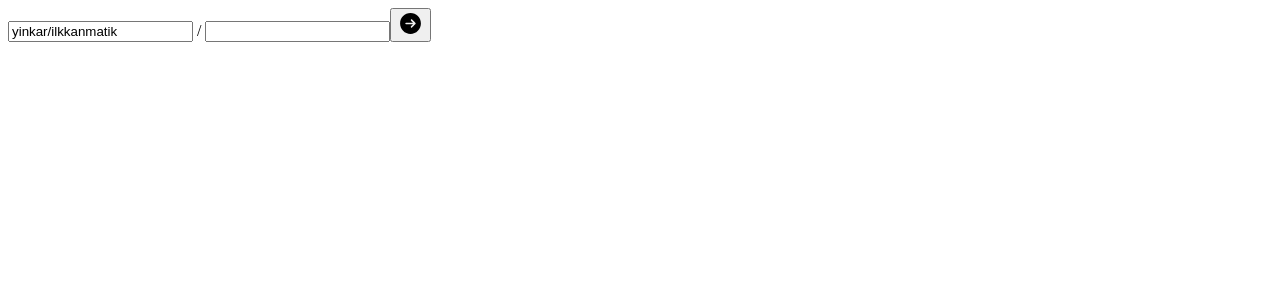
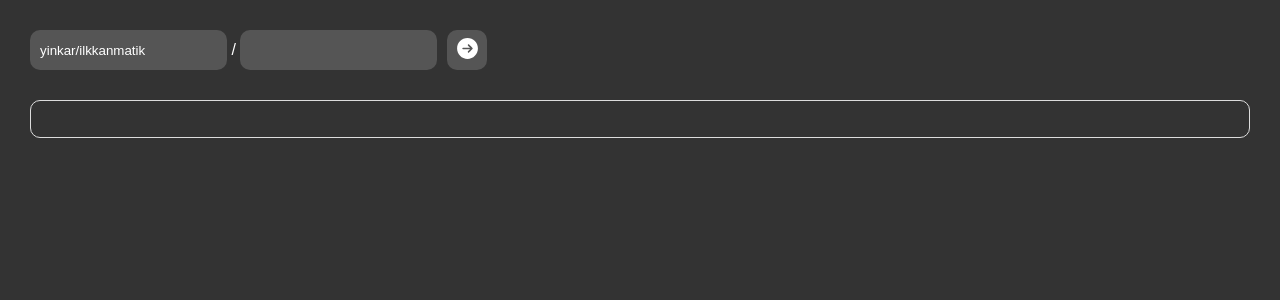
Before and after one commit to yinkar/github-explorer, a Vue app: page / in a window 1280 px wide. Shown: the top 300 px of the page. Built offline with nearby package versions, Linux system fonts and the light colour scheme.

Commit message:
A little style update

```diff
--- a/src/App.vue
+++ b/src/App.vue
@@ -46,7 +46,7 @@ function openFile(url) {
 </script>
 
 <template>
-  <div>
+  <div class="panel">
     <input type="text" ref="repoBox" @keypress="setRepoAndPath" v-model="repo" required>
     /
     <input type="text" ref="pathBox" @keypress="setRepoAndPath" v-model="path"  required>
@@ -54,10 +54,11 @@ function openFile(url) {
     <button @click="setAddress"><svg width="25px" height="25px" clip-rule="evenodd" fill-rule="evenodd" stroke-linejoin="round" stroke-miterlimit="2" viewBox="0 0 24 24" xmlns="http://www.w3.org/2000/svg"><path d="m12.007 2c-5.518 0-9.998 4.48-9.998 9.998 0 5.517 4.48 9.997 9.998 9.997s9.998-4.48 9.998-9.997c0-5.518-4.48-9.998-9.998-9.998zm1.523 6.21s1.502 1.505 3.255 3.259c.147.147.22.339.22.531s-.073.383-.22.53c-1.753 1.754-3.254 3.258-3.254 3.258-.145.145-.335.217-.526.217-.192-.001-.384-.074-.531-.221-.292-.293-.294-.766-.003-1.057l1.977-1.977h-6.693c-.414 0-.75-.336-.75-.75s.336-.75.75-.75h6.693l-1.978-1.979c-.29-.289-.287-.762.006-1.054.147-.147.339-.221.53-.222.19 0 .38.071.524.215z" fill-rule="nonzero"/></svg></button>
   </div>
 
+  <div class="address-bar">
+    {{ address }}
+  </div>
+
   <div>
-    <div>
-      {{ address }}
-    </div>
     <ul class="files">
       <li v-for="item in list">
 
@@ -115,6 +116,9 @@ function openFile(url) {
 </template>
 
 <style scoped>
+  .panel {
+    padding: 30px;
+  }
   .files {
     list-style: none;
     margin: 0;
@@ -136,7 +140,20 @@ function openFile(url) {
     align-items: center;
   }
 
+  .files svg {
+    fill: #fff;
+    margin-bottom: 8px;
+  }
+
   .dir, .file {
     cursor: pointer;
   }
+
+  .address-bar {
+    margin: 0 30px;
+    border: 1px solid #ddd;
+    padding: 10px;
+    border-radius: 10px;
+    height: 1rem;
+  }
 </style>
--- a/src/style.css
+++ b/src/style.css
@@ -0,0 +1,40 @@
+html, body {
+    padding: 0;
+    margin: 0;
+    font-family: sans-serif;
+}
+
+body {
+    background-color: #333;
+    color: #fff;
+}
+
+input {
+    padding: 10px;
+    background-color: #555;
+    border: none;
+    color: #fff;
+    border-radius: 10px;
+    height: 40px;
+    box-sizing: border-box;
+}
+
+button {
+    border: none;
+    border-radius: 10px;
+    height: 40px;
+    width: 40px;
+    box-sizing: border-box;
+    vertical-align: top;
+    margin: 0 10px;
+    background-color: #555;
+    cursor: pointer;
+}
+
+button:hover {
+    background-color: #666;
+}
+
+button svg {
+    fill: #fff;
+}
```
